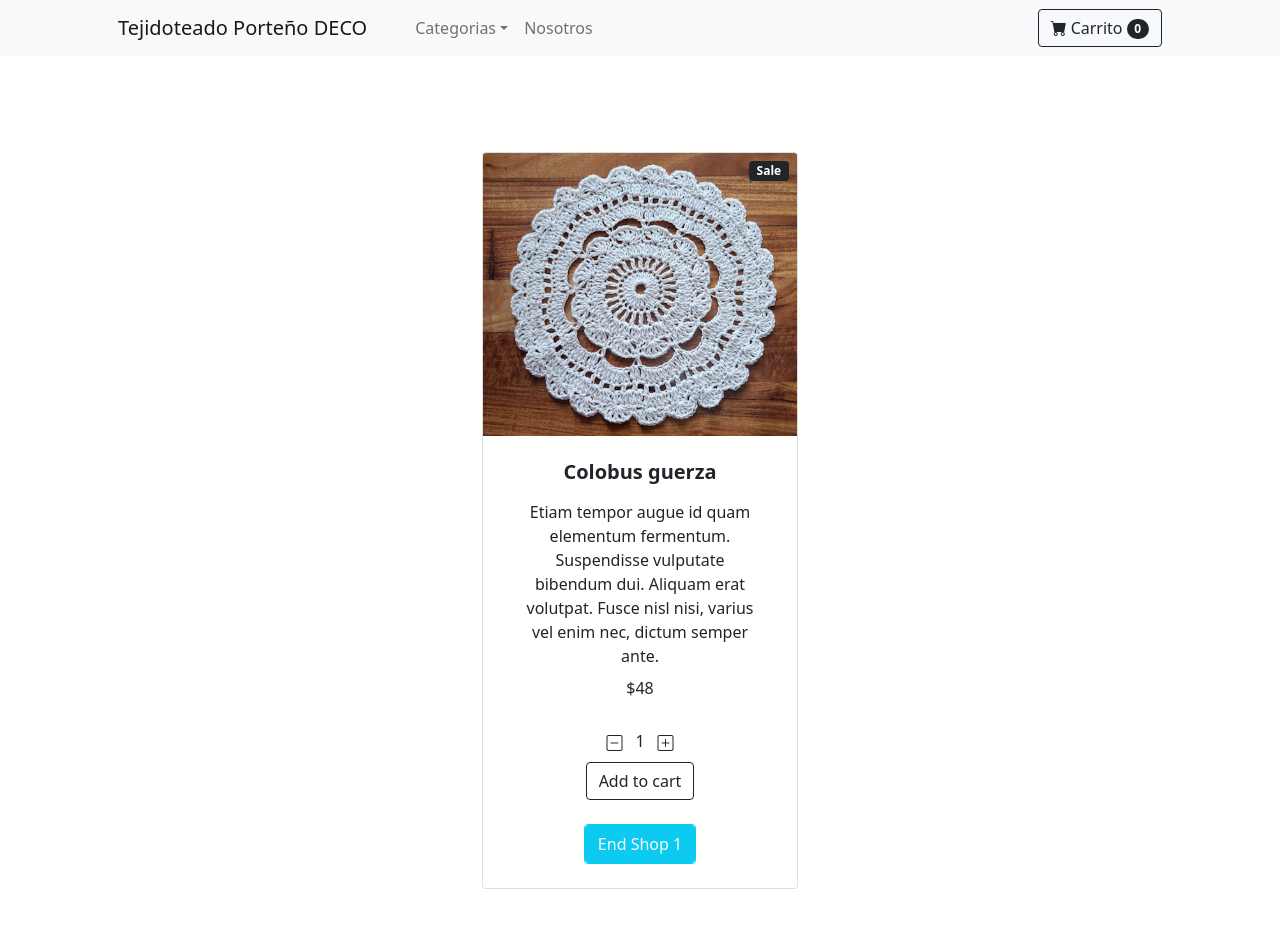
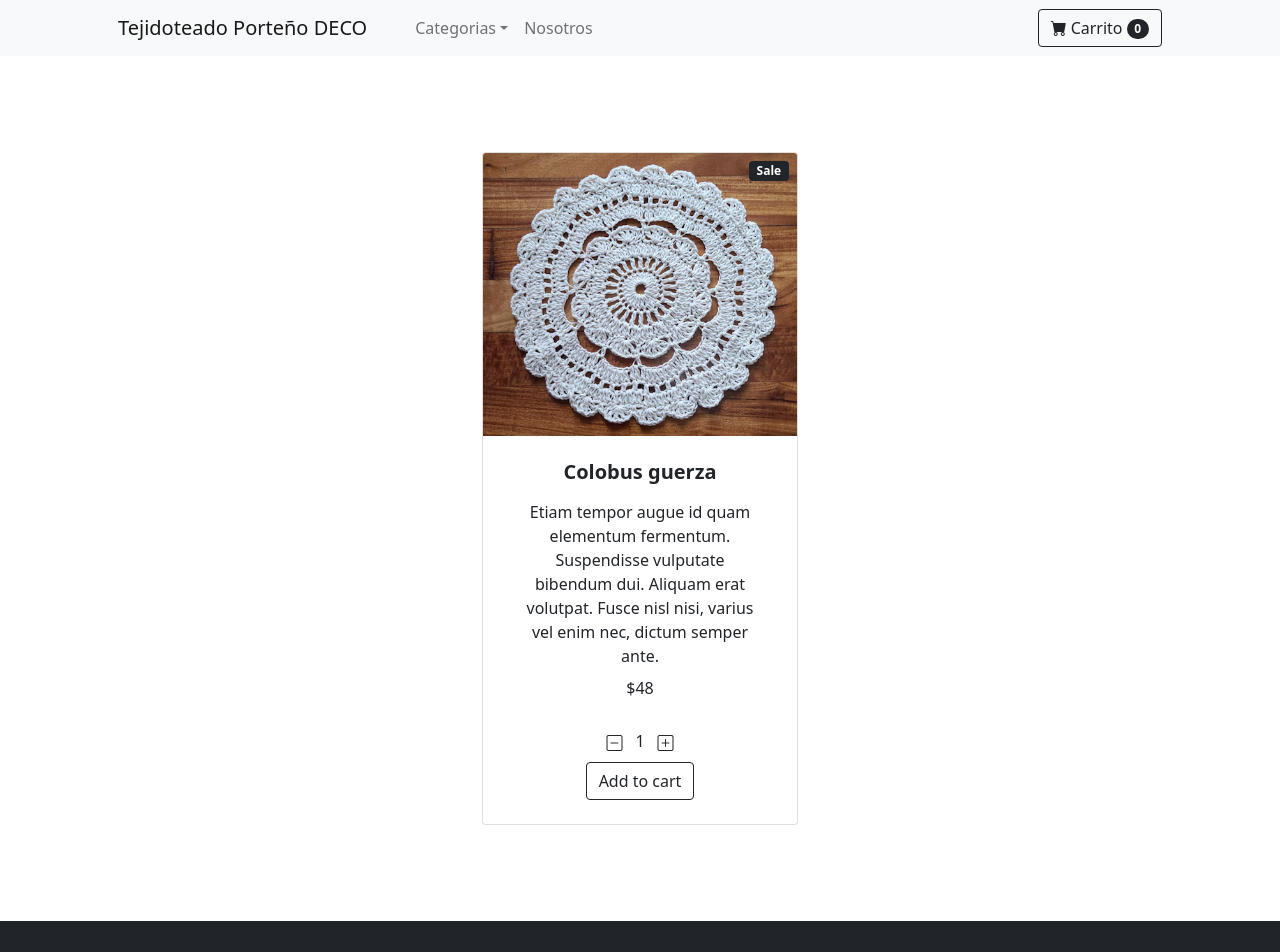
Before and after one commit to Pupino/tejidoteado_portenio_deco, a React (Create React App) app: page /item/1 in a window 1280 px wide. Shown: the top 952 px of the page. Built offline with nearby package versions, Linux system fonts and the light colour scheme.

Commit message:
show or hide add to cart fix

```diff
--- a/src/components/Item/Item.jsx
+++ b/src/components/Item/Item.jsx
@@ -1,5 +1,5 @@
 import React from 'react';
-import ItemCount from '../ItemCount/ItemCount';
+// import ItemCount from '../ItemCount/ItemCount';
 import { NavLink } from 'react-router-dom';
 
 const Item = ({ item }) => {
@@ -26,7 +26,7 @@ const Item = ({ item }) => {
                 </div>
             </div>
             {/* <!-- Product actions--> */}
-            <ItemCount stock={5} initial={1}/>
+            {/* <ItemCount stock={5} initial={1}/> */}
         </div>
     </div>
   )
--- a/src/components/ItemDetail/ItemDetail.js
+++ b/src/components/ItemDetail/ItemDetail.js
@@ -4,7 +4,7 @@ import { Link } from 'react-router-dom';
 
 function ItemDetail({item}) {
 
-  const [itemsToBuy, setItemsToBuy] = useState(1);
+  const [itemsToBuy, setItemsToBuy] = useState(0);
 
   const divBadgeStyles = {
     top: '0.5rem',
@@ -13,7 +13,6 @@ function ItemDetail({item}) {
 
   function addToCart(evt, quantity) {
     setItemsToBuy(quantity);
-    document.getElementById("countElement").style.display = 'none';
   }
 
   for (const result in item) {
@@ -35,10 +34,11 @@ function ItemDetail({item}) {
                     </div>
                 </div>
                 {/* <!-- Product actions--> */}
-                <ItemCount stock={5} initial={1} onAdd={addToCart}/>
-                <div id="endShop" className="text-center p-4 pt-0">
-                  <button className="btn btn-outline-info p-0"><Link to="/cart" className="btn btn-outline-info active text-light">End Shop {itemsToBuy}</Link></button>
-              </div>
+                {itemsToBuy === 0 ?
+                  <ItemCount stock={5} initial={1} onAdd={addToCart}/>
+                  :
+                  <Link to="/cart" className="btn btn-outline-info active text-light m-4">End Shop {itemsToBuy}</Link>
+                }
             </div>
         </div>
     )
```
Also changed, not shown: src/context/CartContext.jsx (added, +14 -0 lines).
